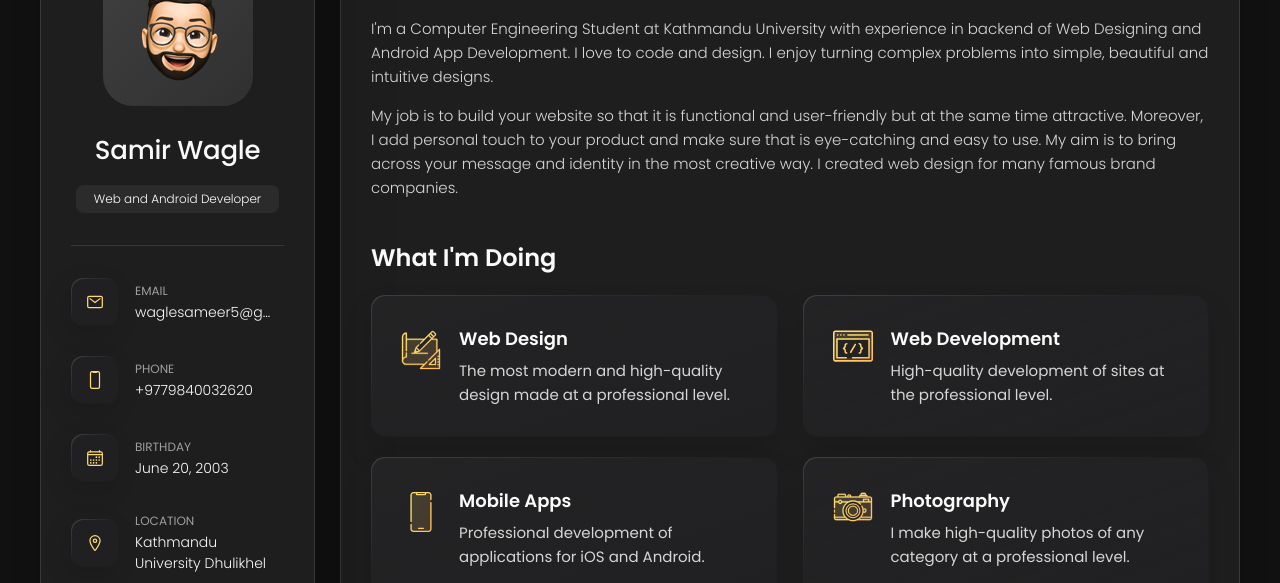
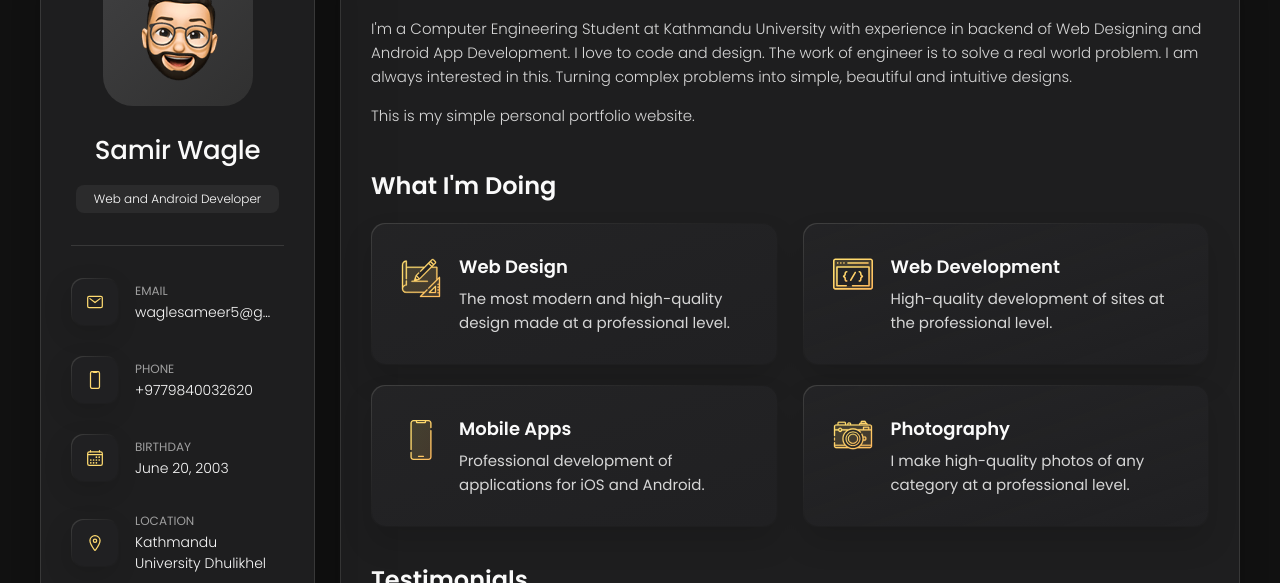
Before and after one commit to SamirWagle/PersonalWebsite, a plain HTML site: page index.html in a window 1280 px wide. Shown: the part 162-745 px from the top of the page. Drawn offline with nearby package versions, Linux system fonts and the light colour scheme.

Commit message:
samir wagle update

```diff
--- a/index.html
+++ b/index.html
@@ -210,16 +210,12 @@
         <section class="about-text">
           <p>
             I'm a Computer Engineering Student at Kathmandu University with experience in backend of Web Designing and Android App Development. I love to code and design.
-            I enjoy
-            turning complex problems into simple, beautiful and intuitive designs.
+            The work of engineer is to solve a real world problem. I am always interested in this.
+            Turning complex problems into simple, beautiful and intuitive designs.
           </p>
 
           <p>
-            My job is to build your website so that it is functional and user-friendly but at the same time attractive.
-            Moreover, I
-            add personal touch to your product and make sure that is eye-catching and easy to use. My aim is to bring
-            across your
-            message and identity in the most creative way. I created web design for many famous brand companies.
+            This is my simple personal portfolio website.
           </p>
         </section>
 
```
